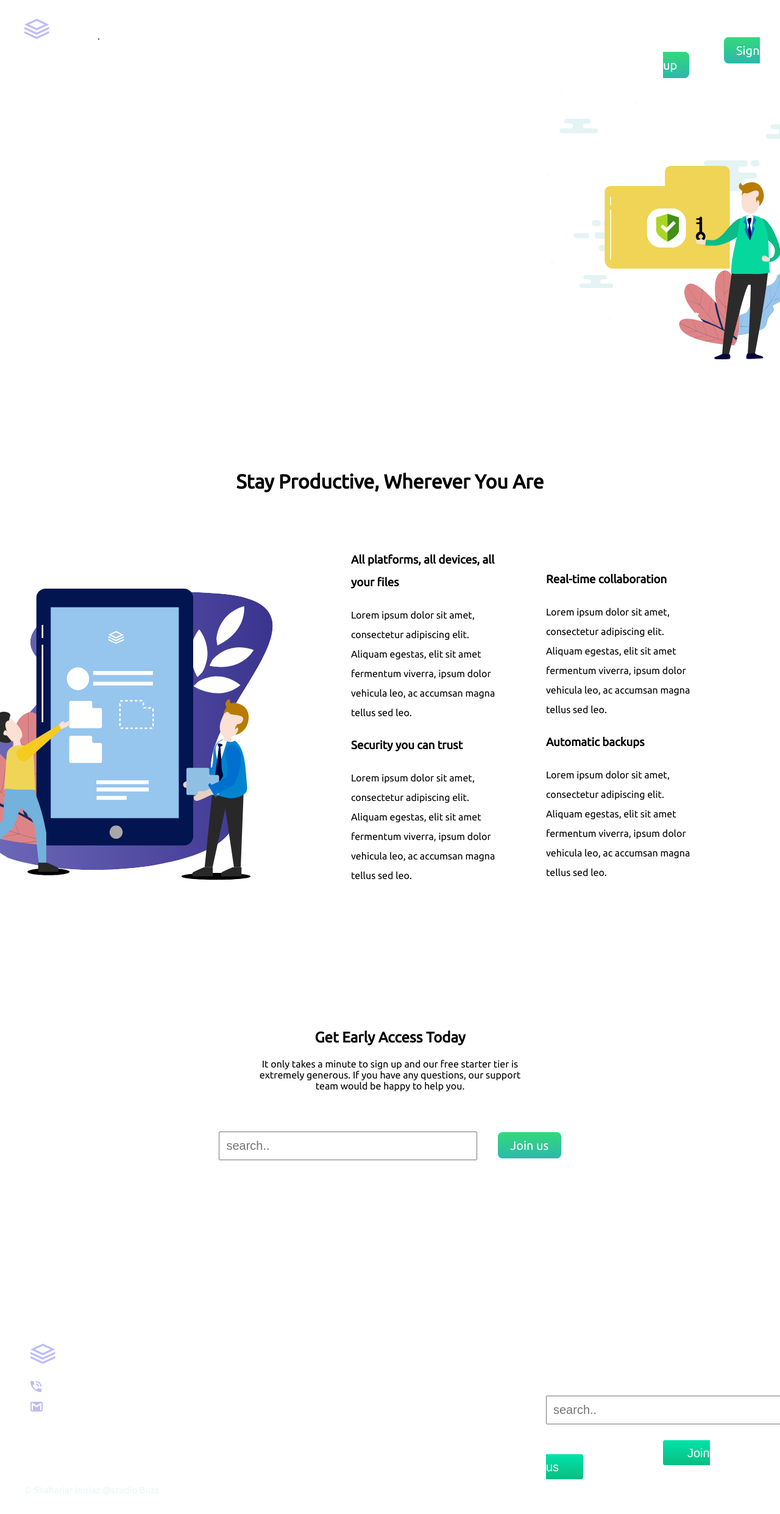
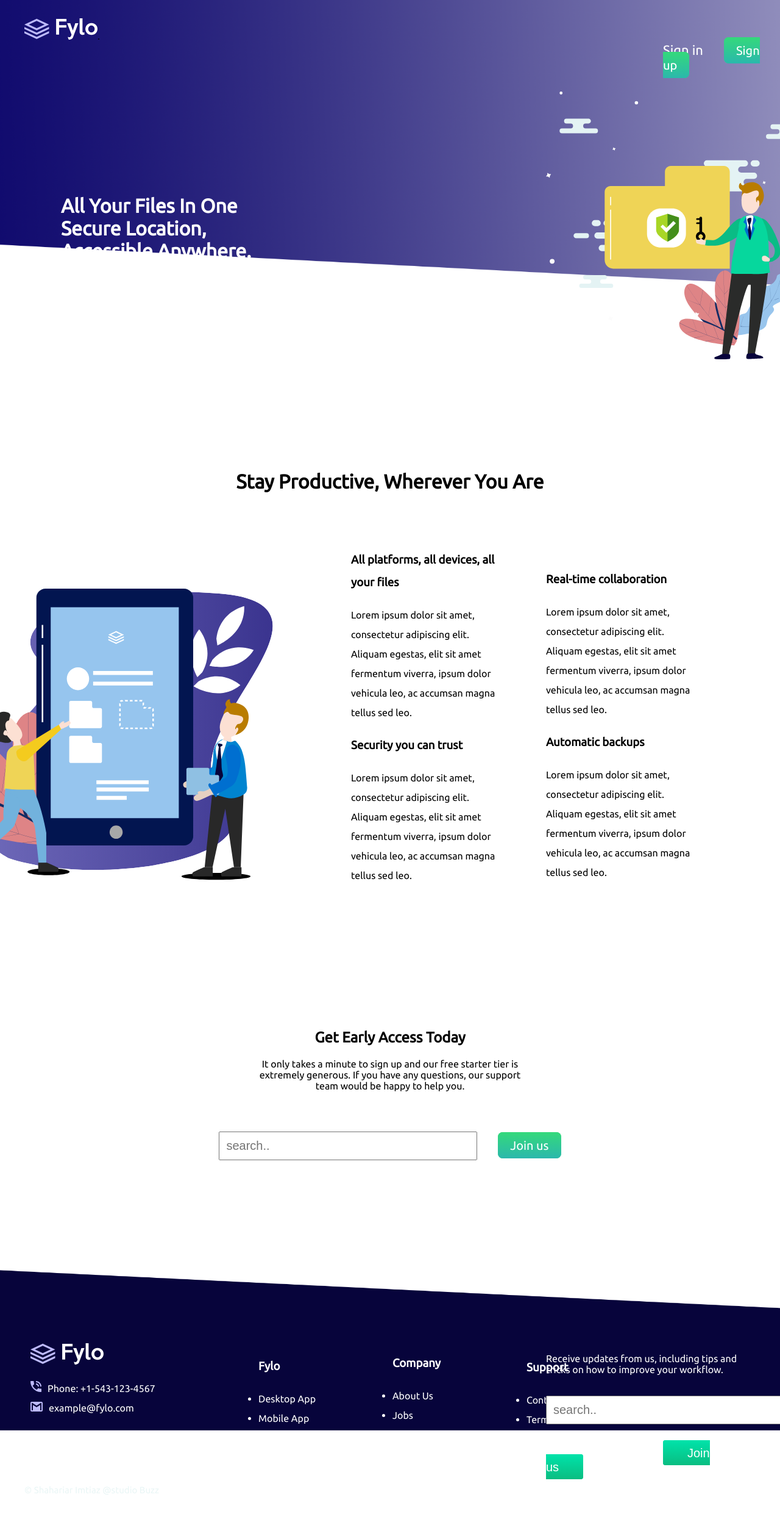
Before and after one commit to Shahariar07/cssTemplete-fylo, a plain HTML site: page index.html in a window 1280 px wide. Shown: the top 2482 px of the page at 61% size. Drawn offline with Linux system fonts and the light colour scheme.

Commit message:
Update styles.css

```diff
--- a/css/styles.css
+++ b/css/styles.css
@@ -4,7 +4,7 @@ body{
   /****************************************** first part *******************************/
 }
 .top_background{
-  background-image: url('./images/top_background.png');
+  background-image: url('../images/top_background.png');
   height: 750px;
   background-size: cover;
   position: relative;
@@ -113,7 +113,7 @@ input{
 
 /*******************************bottom box************************************/
 .bottom_container{
-  background-image: url('./images/bottom_background.png');
+  background-image: url('../images/bottom_background.png');
   height: 400px;
   margin-top: 30px;
   background-size: cover;
```
